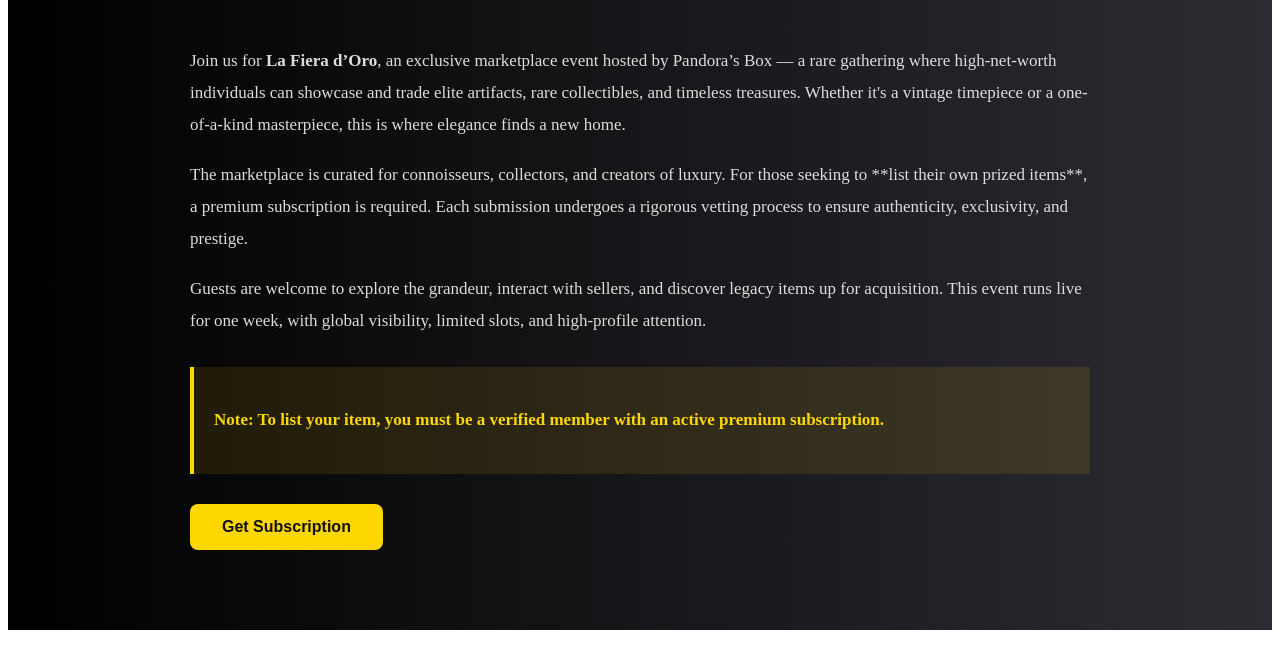
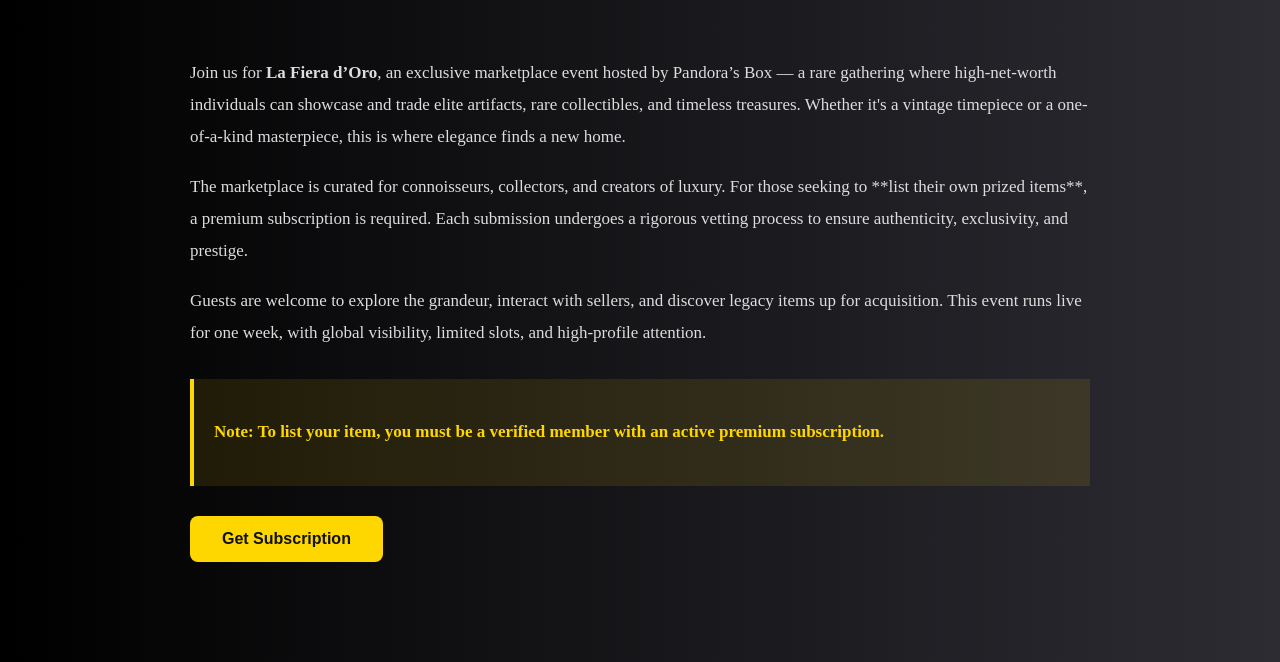
Before and after one commit to Shrey49-4/Website, a plain HTML site: page eventpage.html in a window 1280 px wide. Shown: the part 225-887 px from the top of the page. Before the commit the page ends 863 px from the top, so only its background shows below. Drawn offline with Linux system fonts and the light colour scheme.

Commit message:
mostly final shayad

```diff
--- a/eventpage.css
+++ b/eventpage.css
@@ -1,8 +1,12 @@
+body {
+  margin: 0px;
+}
+
 .event-promo {
   background: rgb(0,0,0);
   background: linear-gradient(90deg, rgba(0,0,0,1) 0%, rgba(45,44,51,1) 100%, rgba(59,80,115,1) 100%, rgba(7,53,150,1) 100%, rgba(0,212,255,1) 100%);
   color: #f2f2f2;
-  padding: 80px 10%;
+  padding: 100px 10%;
   font-family: 'Playfair Display', serif;
 }
 
--- a/eventpage.html
+++ b/eventpage.html
@@ -33,8 +33,9 @@
       <div class="subscription-note">
         <p><strong>Note:</strong> To list your item, you must be a verified member with an active premium subscription.</p>
       </div>
-
+      <a href="signup.html">
       <button class="subscribe-btn">Get Subscription</button>
+      </a>
     </div>
   </section>
 </body>
```
Also changed, not shown: index.html (+5 -5 lines), signup.html (+1 -1 lines).
